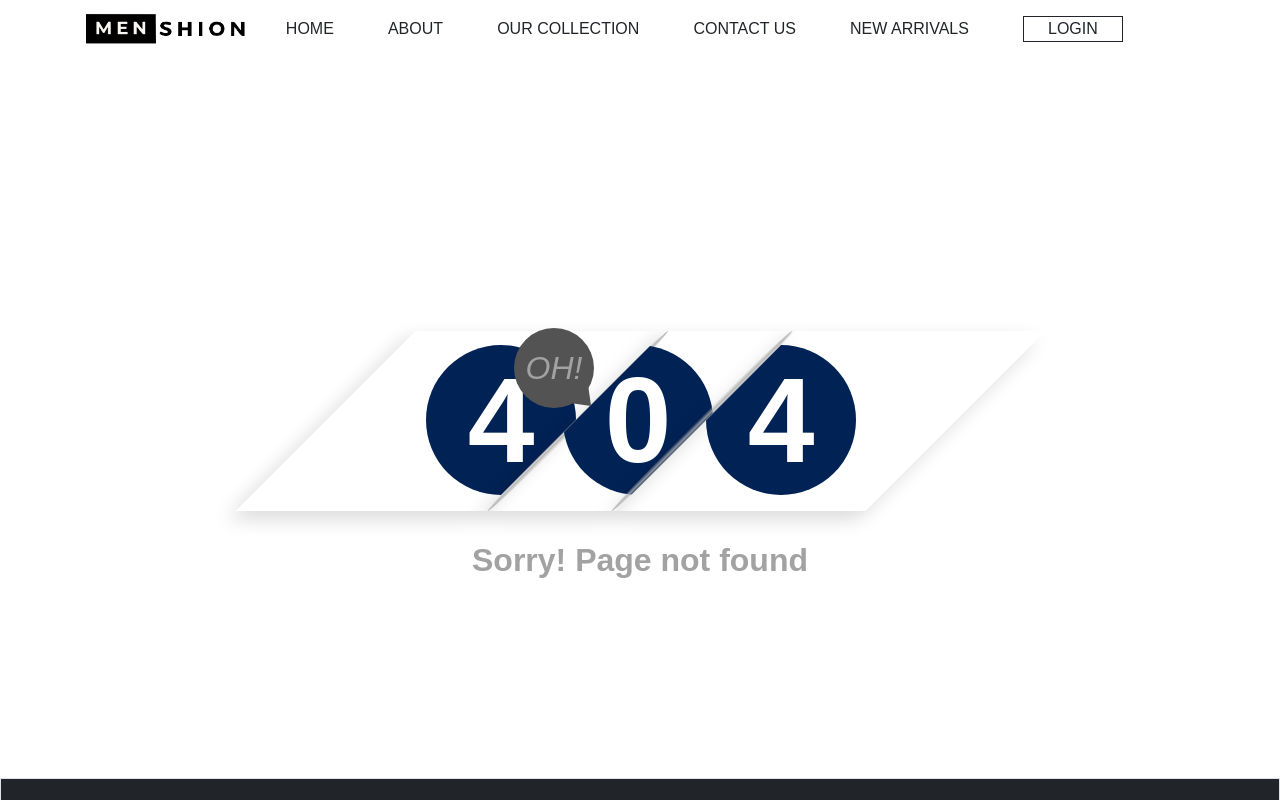
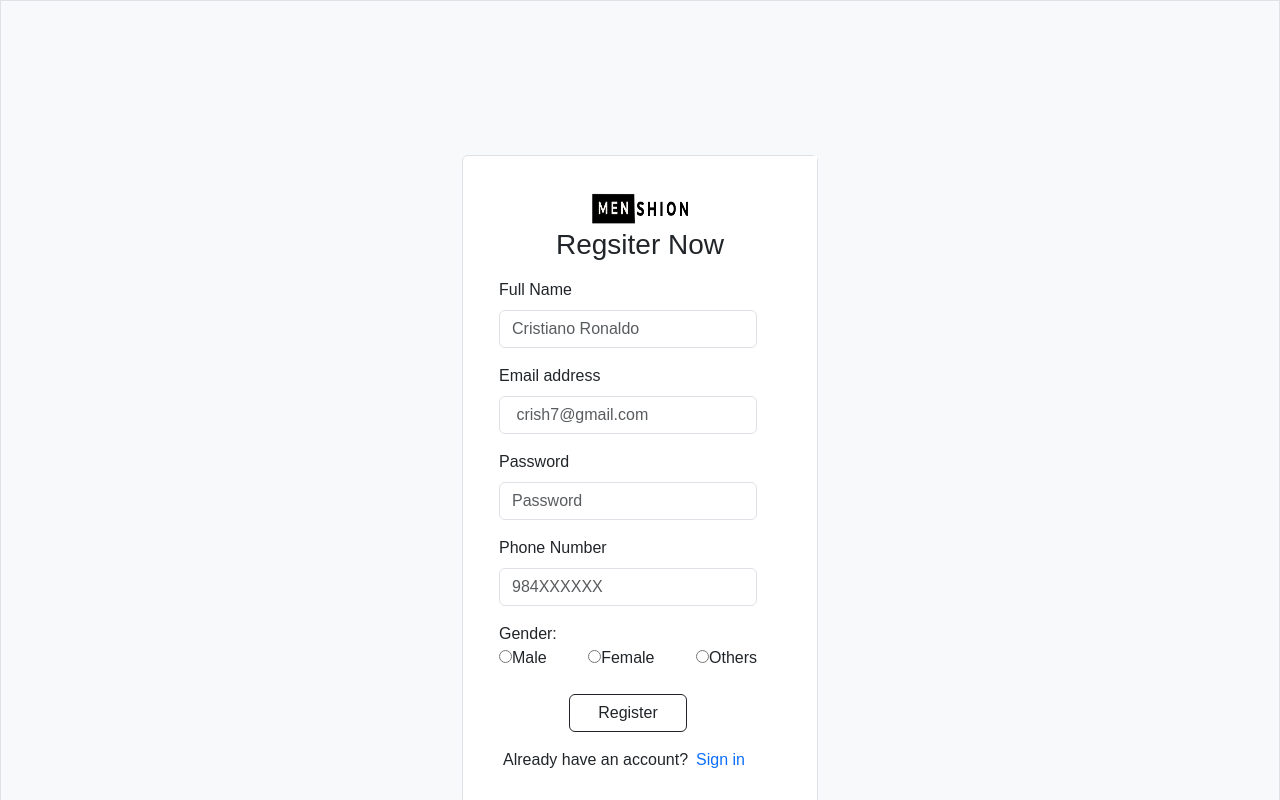
Before and after one commit to suraz-101/MenshionStore, a React (Vite) app in the folder client/: page /register in a window 1280 px wide. Before the commit this address had no page. Shown: the top 800 px of the page. Built offline with nearby package versions, Linux system fonts and the light colour scheme.

Commit message:
working on private newwork

```diff
--- a/client/package.json
+++ b/client/package.json
@@ -12,6 +12,8 @@
   "dependencies": {
     "axios": "^1.6.8",
     "bootstrap": "^5.3.3",
+    "jwt-decode": "^4.0.0",
+    "moment": "^2.30.1",
     "react": "^18.2.0",
     "react-bootstrap": "^2.10.2",
     "react-dom": "^18.2.0",
--- a/client/src/App.jsx
+++ b/client/src/App.jsx
@@ -2,6 +2,7 @@ import { useState } from "react";
 import { Outlet } from "react-router-dom";
 import { Route, Link } from "react-router-dom";
 import { Routes } from "react-router-dom";
+import { PrivateRoute } from "./components/PrivateRoute";
 import { AdminLayout } from "./layouts/AdminLayout";
 import { AppFooter } from "./layouts/AppFooter";
 import { AppLayout } from "./layouts/AppLayout";
@@ -16,11 +17,16 @@ import { Home } from "./pages/Home";
 import { Login } from "./pages/Login";
 import { NewArrivals } from "./pages/NewArrivals";
 import { NotFound } from "./pages/NotFound";
+import { Register } from "./pages/Register";
 
 function App() {
   return (
     <>
       <Routes>
+        <Route>
+          <Route path="/login" element={<Login />} />
+          <Route path="/register" element={<Register />} />
+        </Route>
         <Route path="/" element={<AppLayout />}>
           <Route index element={<Home />} />
           <Route path="about" element={<About />} />
@@ -28,13 +34,33 @@ function App() {
           <Route path="contact" element={<Contact />} />
           <Route path="newarrivals" element={<NewArrivals />} />
           <Route path="*" element={<NotFound />} />
-          <Route path="login" element={<Login />} />
         </Route>
 
         <Route path="/admin" element={<AdminLayout />}>
-          <Route index element={<AdminPanel />} />
-          <Route path="products" element={<Products />} />
-          <Route path="users" element={<Users />} />
+          <Route
+            index
+            element={
+              <PrivateRoute role="admin">
+                <AdminPanel />
+              </PrivateRoute>
+            }
+          />
+          <Route
+            path="products"
+            element={
+              <PrivateRoute role="admin">
+                <Products />
+              </PrivateRoute>
+            }
+          />
+          <Route
+            path="users"
+            element={
+              <PrivateRoute role="admin">
+                <Users />
+              </PrivateRoute>
+            }
+          />
         </Route>
       </Routes>
     </>
--- /dev/null
+++ b/client/src/components/PrivateRoute.jsx
@@ -0,0 +1,14 @@
+import { Navigate } from "react-router-dom";
+import { isLoggedIn, isValidRole } from "../utils/loginVerification";
+
+export const PrivateRoute = ({ children, role = "" }) => {
+  return (
+    <>
+      {isLoggedIn() & isValidRole(role) ? (
+        children
+      ) : (
+        <Navigate replace to="/login" />
+      )}
+    </>
+  );
+};
--- a/client/src/layouts/AdminLayout.jsx
+++ b/client/src/layouts/AdminLayout.jsx
@@ -1,11 +1,12 @@
-import React from "react";
 import { Outlet } from "react-router-dom";
 import { AdminFooter } from "./AdminFooter";
+import { AdminNav } from "./AdminNav";
 import { AdminNavbar } from "./AdminNavbar";
 
 export const AdminLayout = () => {
   return (
     <div className="row m-auto">
+      <AdminNav />
       <AdminNavbar />
       <Outlet />
       <AdminFooter />
--- /dev/null
+++ b/client/src/layouts/AdminNav.jsx
@@ -0,0 +1,29 @@
+import logo from "../assets/images/logo.png";
+import { useNavigate } from "react-router-dom";
+import { removeToken } from "../utils/session";
+
+export const AdminNav = () => {
+  const navigate = useNavigate();
+  const handleLogout = () => {
+    removeToken();
+    navigate("/");
+  };
+
+  return (
+    <div className="col-lg-12 p-2 ">
+      <div className="logo  d-flex justify-content-between align-items-center container ">
+        <img src={logo} alt="" height="40px" width="150px" />
+        <div className="logOutButton">
+          <button
+            className="btn btn-outline-none border border-dark px-3"
+            onClick={() => {
+              handleLogout();
+            }}
+          >
+            Logout
+          </button>
+        </div>
+      </div>
+    </div>
+  );
+};
--- a/client/src/layouts/AdminNavbar.jsx
+++ b/client/src/layouts/AdminNavbar.jsx
@@ -1,11 +1,9 @@
-import React from "react";
 import { Link, useLocation } from "react-router-dom";
 import logo from "../assets/images/logo.png";
 
 export const AdminNavbar = () => {
   const { pathname } = useLocation();
   const current = pathname.split("/")[2];
-  console.log(current);
 
   return (
     <>
--- /dev/null
+++ b/client/src/pages/Register.jsx
@@ -0,0 +1,147 @@
+import { Link } from "react-router-dom";
+import logoIcon from "../assets/images/logo.png";
+
+export const Register = () => {
+  return (
+    <div>
+      <div>
+        <div
+          className="container-fluid main d-flex justify-content-center align-items-center border bg-light"
+          style={{ height: "120vh" }}
+        >
+          <div className="container">
+            <div className="row">
+              <div className="col-xs-10 col-sm-10 col-md-6 col-lg-4 m-auto">
+                <div className="p-4 rounded login-form border bg-white position-relative">
+                  <div
+                    className="cross position-absolute top-0 end-0 text-center"
+                    style={{
+                      height: "30px",
+                      width: "30px",
+                      backgroundColor: " white",
+                    }}
+                  >
+                    <Link to="/" className="text-decoration-none text-dark">
+                      <i className="fa fa-close"></i>
+                    </Link>
+                  </div>
+                  <div className="title col-12 p-2 text-center">
+                    <Link to="/">
+                      <img src={logoIcon} alt="" height="40px" width="100px" />
+                    </Link>
+                    <h3>Regsiter Now</h3>
+                  </div>
+                  <form action="" className="col-12" id="registerUser">
+                    <div className="row container">
+                      <div className="mb-3">
+                        <label className="form-label">Full Name</label>
+                        <input
+                          type="text"
+                          className="form-control"
+                          id="exampleInputName"
+                          placeholder="Cristiano Ronaldo  "
+                          name="name"
+                          required
+                        />
+                      </div>
+                      <div className="mb-3">
+                        <label className="form-label">Email address</label>
+                        <input
+                          type="email"
+                          className="form-control"
+                          id="exampleInputEmail"
+                          placeholder=" crish7@gmail.com"
+                          name="email"
+                          required
+                        />
+                      </div>
+                      <div className="mb-3" id="password">
+                        <label className="form-label">Password</label>
+                        <input
+                          type="password"
+                          className="form-control"
+                          id="exampleInputPassword"
+                          placeholder="Password"
+                          name="password"
+                          // onKeyUp={"validation()"}
+                          required
+                        />
+                        {/* <div
+                          id="passwordValidation "
+                          className="passwordValidation text-white p-4"
+                        >
+                          <p id="char">Required at least 9 char</p>
+                          <p id="symbol">Required at least 1 symbol</p>
+                          <p id="capital">Required at least 1 Uppercase</p>
+                          <p id="number">Required at least 1 number</p>
+                        </div> */}
+                      </div>
+                      <div className="mb-3">
+                        <label className="form-label">Phone Number</label>
+                        <input
+                          type="tel"
+                          className="form-control"
+                          id="exampleInputPhonenumber"
+                          placeholder="984XXXXXX"
+                          name="phoneNumber"
+                          required
+                        />
+                      </div>
+                      <div className="mb-3">
+                        <label>Gender:</label>
+                        <div className="d-flex justify-content-between ml-2">
+                          <div>
+                            <input
+                              type="radio"
+                              name="gender"
+                              value="Male"
+                              className="exampleInputGender"
+                            />
+                            <label className="form-label">Male</label>
+                          </div>
+                          <div>
+                            <input
+                              type="radio"
+                              name="gender"
+                              value="Female"
+                              className="exampleInputGender"
+                            />
+                            <label className="form-label">Female</label>
+                          </div>
+                          <div>
+                            <input
+                              type="radio"
+                              name="gender"
+                              value="Others"
+                              className="exampleInputGender"
+                            />
+                            <label className="form-label">Others</label>
+                          </div>
+                        </div>
+                      </div>
+                      <div className="text-center"></div>
+
+                      <button
+                        type="submit"
+                        id="regsiterButton"
+                        className="btn col-sm-5 m-auto mb-2 border border-dark "
+                      >
+                        Register
+                      </button>
+                      <label className="p-2 d-flex justify-content-center align-items-center">
+                        Already have an account?
+                        <Link className="px-2 text-decoration-none" to="/login">
+                          Sign in
+                        </Link>
+                      </label>
+                    </div>
+                  </form>
+                </div>
+              </div>
+            </div>
+          </div>
+        </div>
+      </div>
+    </div>
+  );
+};
--- /dev/null
+++ b/client/src/utils/loginVerification.js
@@ -0,0 +1,25 @@
+import { getToken } from "./session";
+import moment from "moment";
+import { jwtDecode } from "jwt-decode";
+
+export const isLoggedIn = () => {
+  const token = getToken("token");
+  if (!token) return false;
+  const { exp } = jwtDecode(token);
+  const currentTime = moment(new Date().valueOf());
+  const expDate = moment.unix(exp);
+  if (currentTime > expDate) return false;
+  return true;
+};
+
+export const isValidRole = (role) => {
+  if (role === "") return true;
+  if (!role) return false;
+  const token = getToken("token");
+  if (!token) return false;
+  const { data } = jwtDecode(token);
+  console.log(data.role);
+  const isValid = data.role.includes(role);
+  if (!isValid) return false;
+  return true;
+};
--- a/client/src/utils/session.js
+++ b/client/src/utils/session.js
@@ -4,3 +4,7 @@ export const setToken = (value) => {
 export const getToken = (key) => {
   return localStorage.getItem(key);
 };
+
+export const removeToken = () => {
+  return localStorage.removeItem("token");
+};
```
Also changed, not shown: client/src/pages/Login.jsx (+12 -2 lines), 1 other file (tests, documents, lock files or other folders).
